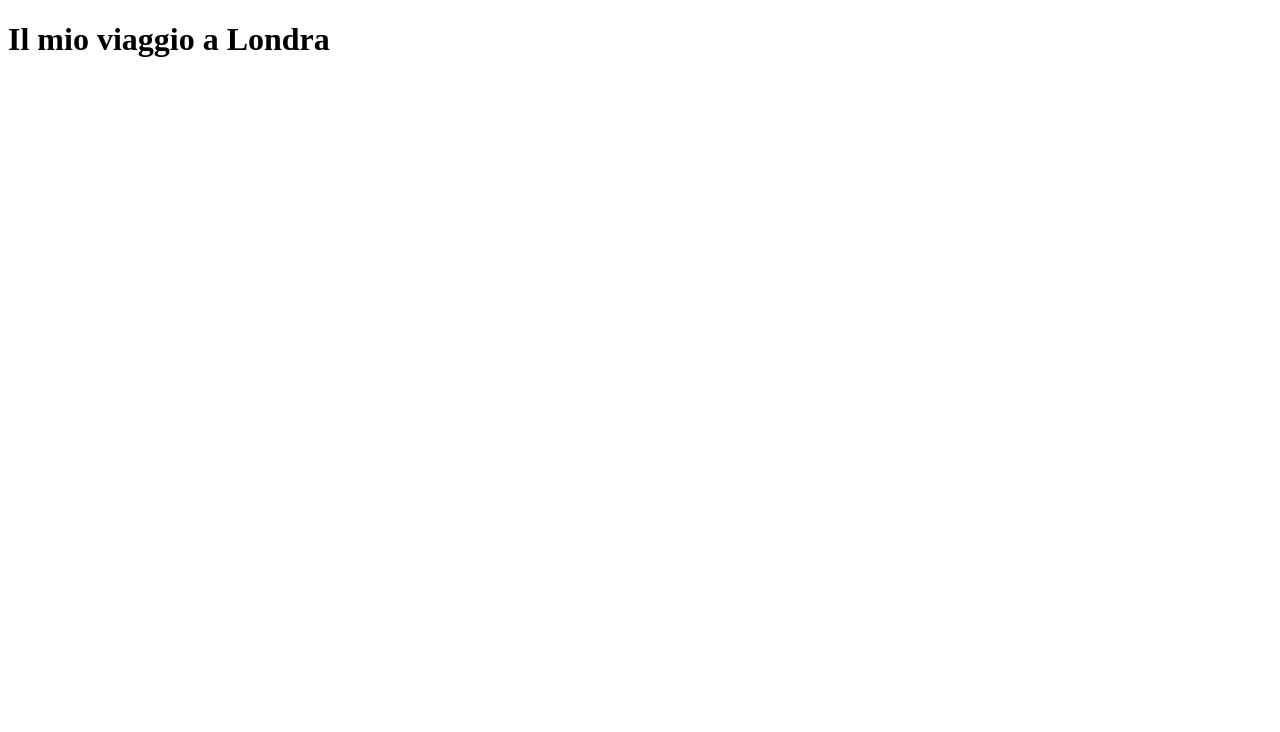
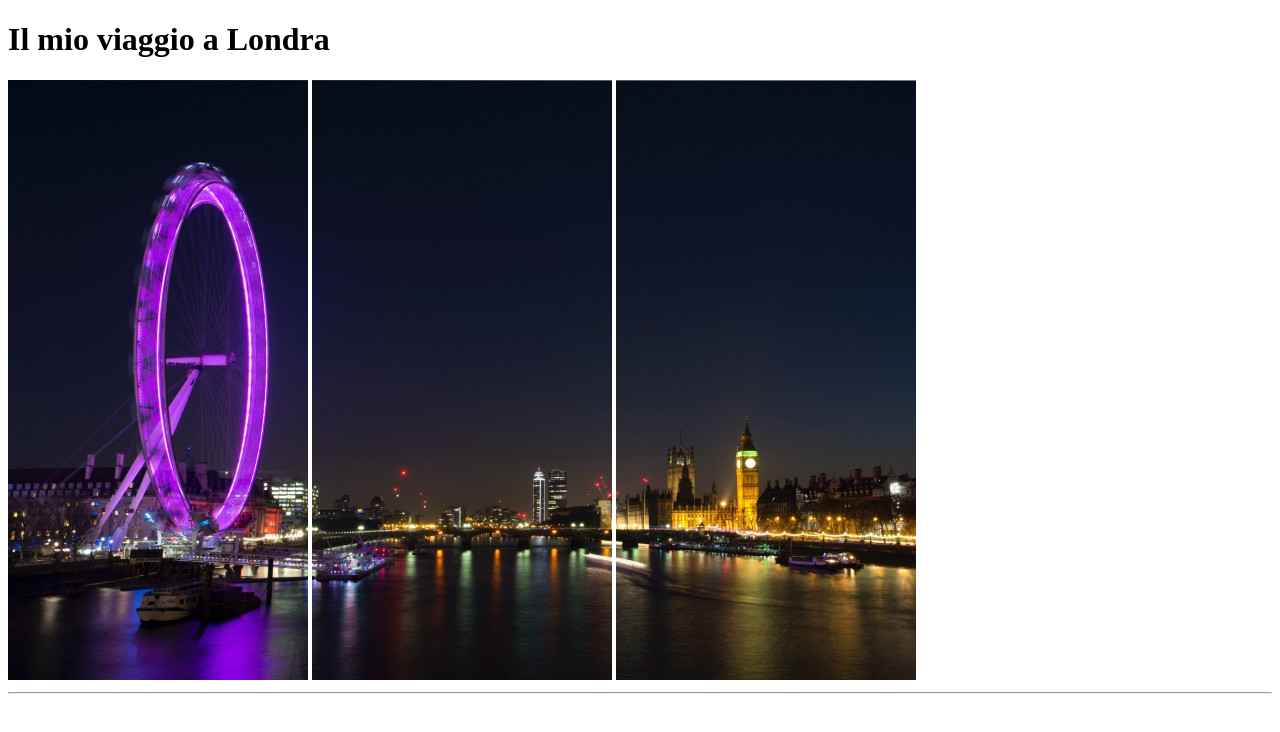
Before and after one commit to alemalagni/html-london-trip, a plain HTML site: page index.html in a window 1280 px wide. Drawn offline with Linux system fonts and the light colour scheme.

Commit message:
feat: add the firsts images and an horizontal row in index

```diff
--- a/index.html
+++ b/index.html
@@ -8,6 +8,10 @@
 <body>
     <header>
         <h1>Il mio viaggio a Londra</h1>
+        <img src="img/pexels-bill-emrich-230794-0.jpg" alt="London Eye">
+        <img src="img/pexels-bill-emrich-230794-1.jpg" alt="Tower Bridge">
+        <img src="img/pexels-bill-emrich-230794-2.jpg" alt="Big Ben">
+        <hr>
     </header>
     <main></main>
     <footer></footer>
```
